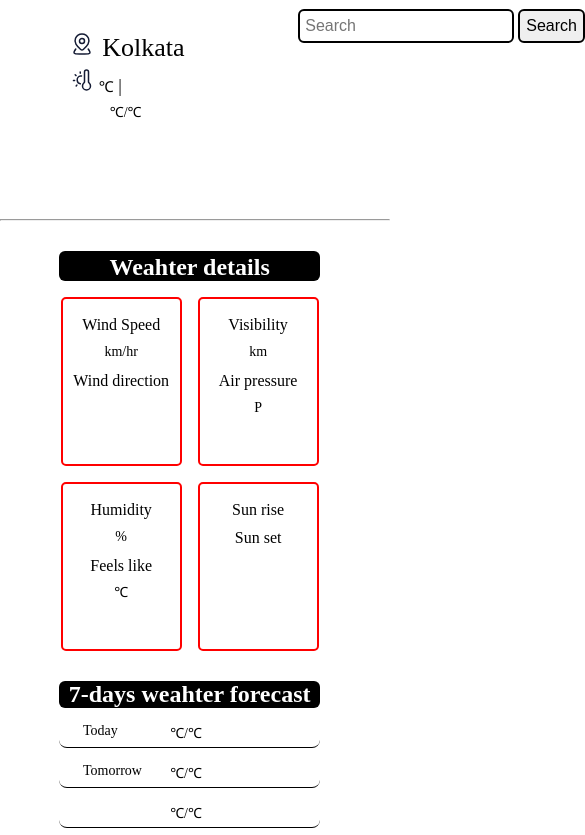
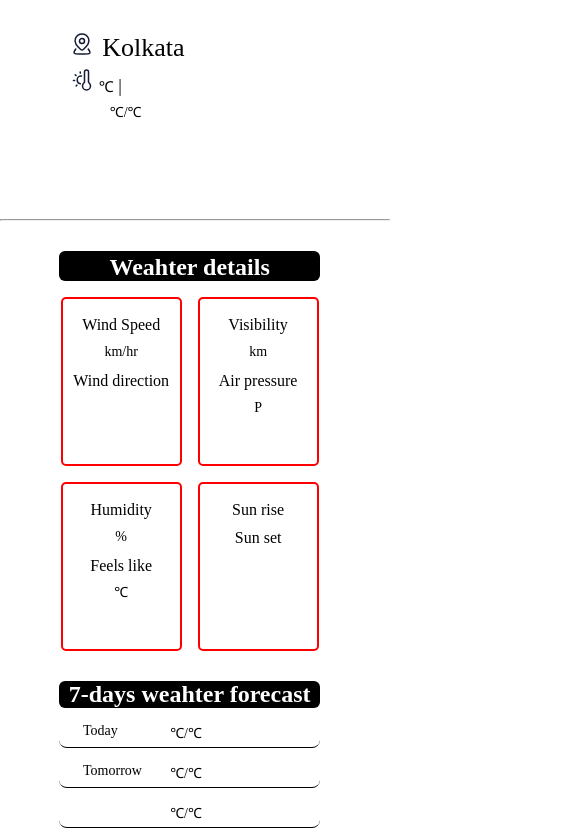
Before and after one commit to Sonu-Jalandara/weather-app, a plain HTML site: page index.html in a window 390 px wide. Shown: the part 61-896 px from the top of the page, 585 px wide, since content can reach past the window. Drawn offline with Linux system fonts and the light colour scheme; no server answers; a web font is replaced by a local one.

Commit message:
Update weathermediaquery.css

```diff
--- a/weathermediaquery.css
+++ b/weathermediaquery.css
@@ -72,7 +72,7 @@
     }
 
     .search-menu.active {
-        right: -50%;
+        display:none;
     }
 
     .search-menu {
```
